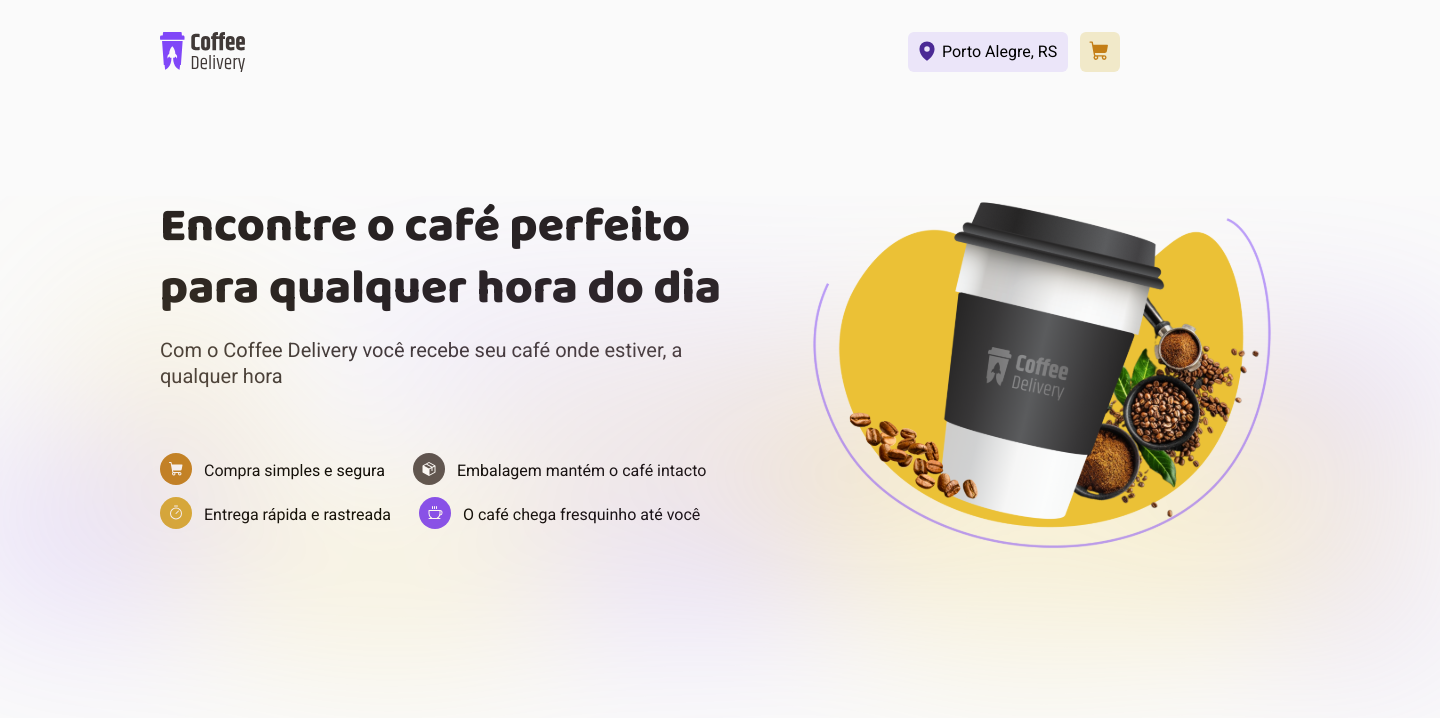
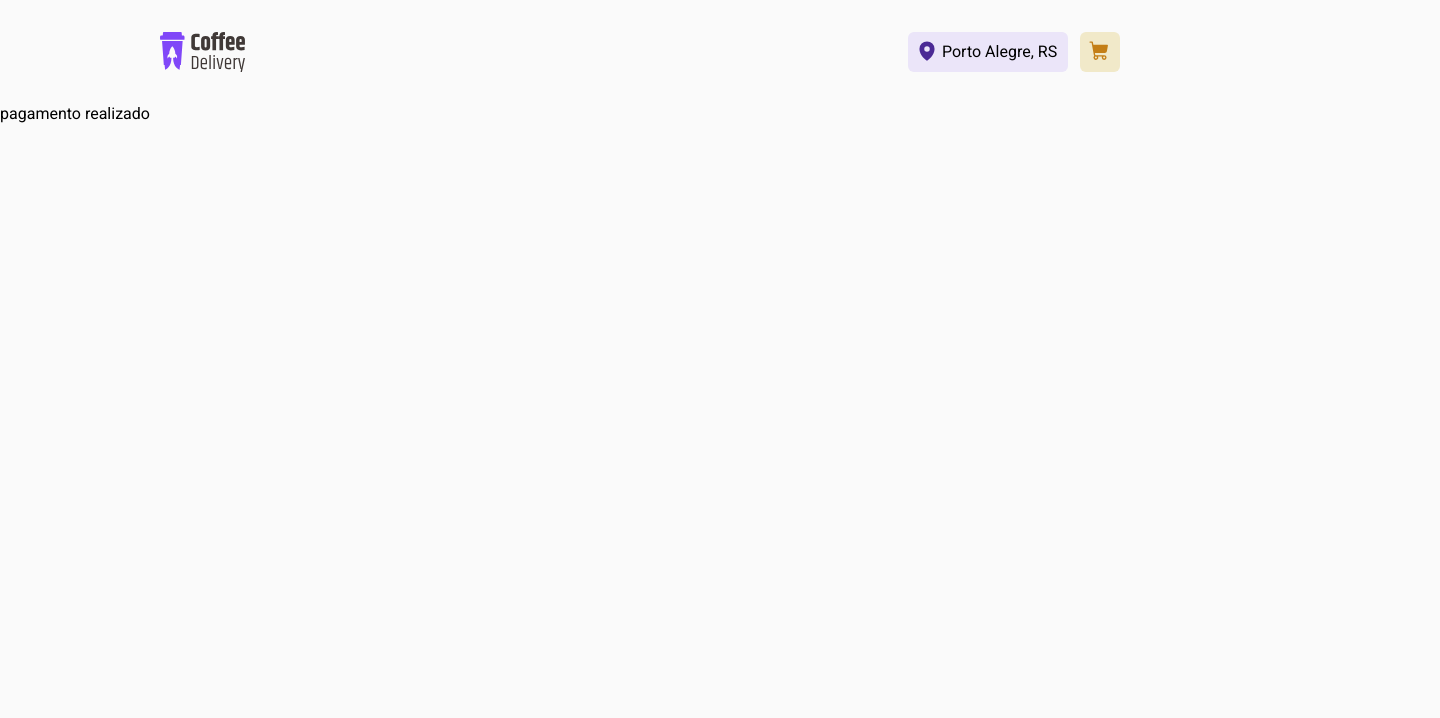
Before and after one commit to gustavobreack3257/coffe_delivery_react, a React (Vite) app: page /Payment/OrderStatus in a window 1280 px wide. Shown: the top 718 px of the page, 1440 px wide, since content can reach past the window. Built offline with nearby package versions, Linux system fonts and the light colour scheme.

Commit message:
feat: navigation implementation, screen header pattern definition

```diff
--- a/src/App.tsx
+++ b/src/App.tsx
@@ -2,14 +2,18 @@ import { ThemeProvider } from 'styled-components'
 
 import { defaultTheme } from '../src/styles/theme/default'
 import { GlobalStyle } from '../src/styles/global'
-import { Home } from './screens/Home'
+
+import { BrowserRouter } from 'react-router-dom'
+import { Router } from './Router'
 export function App() {
   return (
     <ThemeProvider theme={defaultTheme}>
       <div>
         <GlobalStyle />
 
-        <Home />
+        <BrowserRouter>
+          <Router />
+        </BrowserRouter>
       </div>
     </ThemeProvider>
   )
--- /dev/null
+++ b/src/Router.tsx
@@ -0,0 +1,18 @@
+import { Route, Routes } from 'react-router-dom'
+
+import { Home } from './screens/Home'
+import { OrderStatus } from './screens/OrderStatus'
+import { Payment } from './screens/Payment'
+import { DefaultLayout } from './layouts/DefaultLayout'
+
+export function Router() {
+  return (
+    <Routes>
+      <Route path="/" element={<DefaultLayout />}>
+        <Route path="/" element={<Home />} />
+        <Route path="/Payment" element={<Payment />} />
+        <Route path="/Payment/OrderStatus" element={<OrderStatus />} />
+      </Route>
+    </Routes>
+  )
+}
--- /dev/null
+++ b/src/layouts/DefaultLayout/index.tsx
@@ -0,0 +1,11 @@
+import { Outlet } from 'react-router-dom'
+import { Header } from '../../components/Header'
+
+export function DefaultLayout() {
+  return (
+    <>
+      <Header />
+      <Outlet />
+    </>
+  )
+}
--- a/src/screens/Home/index.tsx
+++ b/src/screens/Home/index.tsx
@@ -1,4 +1,3 @@
-import { Header } from '../../components/Header'
 import { IntroductionCoffee } from './components/IntroductionCoffee'
 
 import { HomeContainer } from './styles'
@@ -6,8 +5,6 @@ import { HomeContainer } from './styles'
 export function Home() {
   return (
     <HomeContainer>
-      <Header />
-
       <IntroductionCoffee />
     </HomeContainer>
   )
--- a/src/screens/OrderStatus/index.tsx
+++ b/src/screens/OrderStatus/index.tsx
@@ -0,0 +1,7 @@
+export function OrderStatus() {
+  return (
+    <>
+      <p>pagamento realizado</p>
+    </>
+  )
+}
--- a/src/screens/Payment/index.tsx
+++ b/src/screens/Payment/index.tsx
@@ -0,0 +1,7 @@
+export function Payment() {
+  return (
+    <>
+      <p>pagamento</p>
+    </>
+  )
+}
```
Also changed, not shown: src/layouts/DefaultLayout/styles.ts (added).
